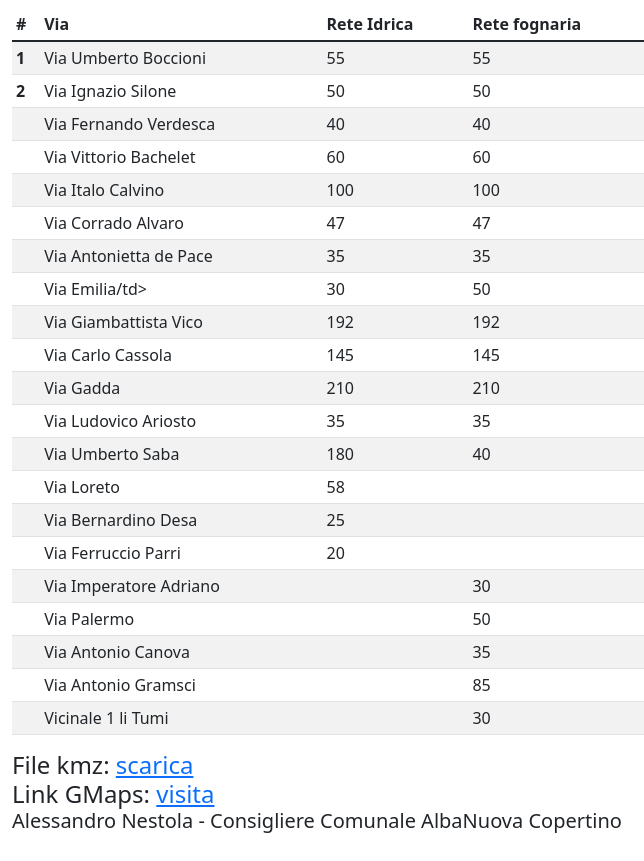
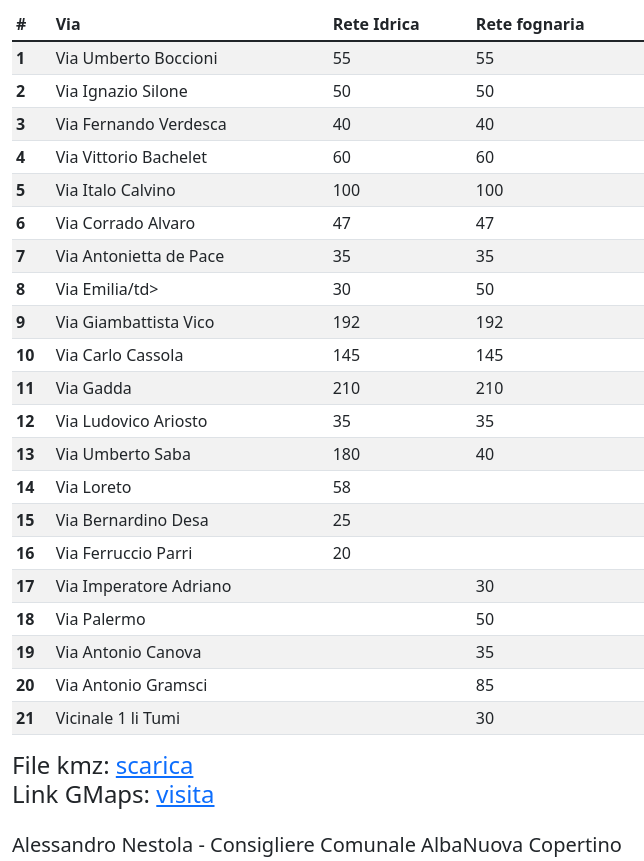
Before and after one commit to alexucgit/copertino-aip, a plain HTML site: page index.html in a window 1280 px wide. Shown: the top 861 px of the page, 636-1280 px from the left. Drawn offline with Linux system fonts and the light colour scheme.

Commit message:
Update index.html

```diff
--- a/index.html
+++ b/index.html
@@ -6,7 +6,7 @@
     <meta charset="UTF-8">
     <title>Title</title>
 </head>
-<body>
+<body style="padding:4">
 <div class="row">
 <div class="col-sm-12 col-xs-12 col-md-12 col-lg-6 p-2">
     <iframe src="https://www.google.com/maps/d/u/1/embed?mid=147j7-AmKry3TfEoTUvkNwp41TCAci0FE" height="1000" width="100%">></iframe>
@@ -37,115 +37,115 @@
                 <td>50</td>
             </tr>
             <tr>
-                <th scope="row"></th>
+                <th scope="row">3</th>
                 <td>Via Fernando Verdesca</td>
                 <td>40</td>
                 <td>40</td>
             </tr>
             <tr>
-                <th scope="row"></th>
+                <th scope="row">4</th>
                 <td>Via Vittorio Bachelet</td>
                 <td>60</td>
                 <td>60</td>
             </tr>
             <tr>
-                <th scope="row"></th>
+                <th scope="row">5</th>
                 <td>Via Italo Calvino</td>
                 <td>100</td>
                 <td>100</td>
             </tr>
             <tr>
-                <th scope="row"></th>
+                <th scope="row">6</th>
                 <td>Via Corrado Alvaro</td>
                 <td>47</td>
                 <td>47</td>
             </tr>
             <tr>
-                <th scope="row"></th>
+                <th scope="row">7</th>
                 <td>Via Antonietta de Pace</td>
                 <td>35</td>
                 <td>35</td>
             </tr>
             <tr>
-                <th scope="row"></th>
+                <th scope="row">8</th>
                 <td>Via Emilia/td>
                 <td>30</td>
                 <td>50</td>
             </tr>
             <tr>
-                <th scope="row"></th>
+                <th scope="row">9</th>
                 <td>Via Giambattista Vico</td>
                 <td>192</td>
                 <td>192</td>
             </tr>
             <tr>
-                <th scope="row"></th>
+                <th scope="row">10</th>
                 <td>Via Carlo Cassola</td>
                 <td>145</td>
                 <td>145</td>
             </tr>
             <tr>
-                <th scope="row"></th>
+                <th scope="row">11</th>
                 <td>Via Gadda</td>
                 <td>210</td>
                 <td>210</td>
             </tr>
             <tr>
-                <th scope="row"></th>
+                <th scope="row">12</th>
                 <td>Via Ludovico Ariosto</td>
                 <td>35</td>
                 <td>35</td>
             </tr>
             <tr>
-                <th scope="row"></th>
+                <th scope="row">13</th>
                 <td>Via Umberto Saba</td>
                 <td>180</td>
                 <td>40</td>
             </tr>
             <tr>
-                <th scope="row"></th>
+                <th scope="row">14</th>
                 <td>Via Loreto</td>
                 <td>58</td>
                 <td></td>
             </tr>
             <tr>
-                <th scope="row"></th>
+                <th scope="row">15</th>
                 <td>Via Bernardino Desa</td>
                 <td>25</td>
                 <td></td>
             </tr>
             <tr>
-                <th scope="row"></th>
+                <th scope="row">16</th>
                 <td>Via Ferruccio Parri</td>
                 <td>20</td>
                 <td></td>
             </tr>
             <tr>
-                <th scope="row"></th>
+                <th scope="row">17</th>
                 <td>Via Imperatore Adriano</td>
                 <td></td>
                 <td>30</td>
             </tr>
             <tr>
-                <th scope="row"></th>
+                <th scope="row">18</th>
                 <td>Via Palermo</td>
                 <td></td>
                 <td>50</td>
             </tr>
             <tr>
-                <th scope="row"></th>
+                <th scope="row">19</th>
                 <td>Via Antonio Canova</td>
                 <td></td>
                 <td>35</td>
             </tr>
             <tr>
-                <th scope="row"></th>
+                <th scope="row">20</th>
                 <td>Via Antonio Gramsci</td>
                 <td></td>
                 <td>85</td>
             </tr>
             <tr>
-                <th scope="row"></th>
+                <th scope="row">21</th>
                 <td>Vicinale 1 li Tumi</td>
                 <td></td>
                 <td>30</td>
@@ -153,7 +153,7 @@
             </tbody>
         </table>
         <span class="h4">File kmz: <a href="rete.kmz">scarica</a> </span><br>
-        <span class="h4">Link GMaps: <a href="https://www.google.com/maps/d/u/1/edit?mid=147j7-AmKry3TfEoTUvkNwp41TCAci0FE&usp=sharing">visita</a> </span><br>
+        <span class="h4">Link GMaps: <a href="https://www.google.com/maps/d/u/1/edit?mid=147j7-AmKry3TfEoTUvkNwp41TCAci0FE&usp=sharing">visita</a> </span><br><BR>
         <span class="h5">Alessandro Nestola - Consigliere Comunale AlbaNuova Copertino</span><br>
 
 
```
